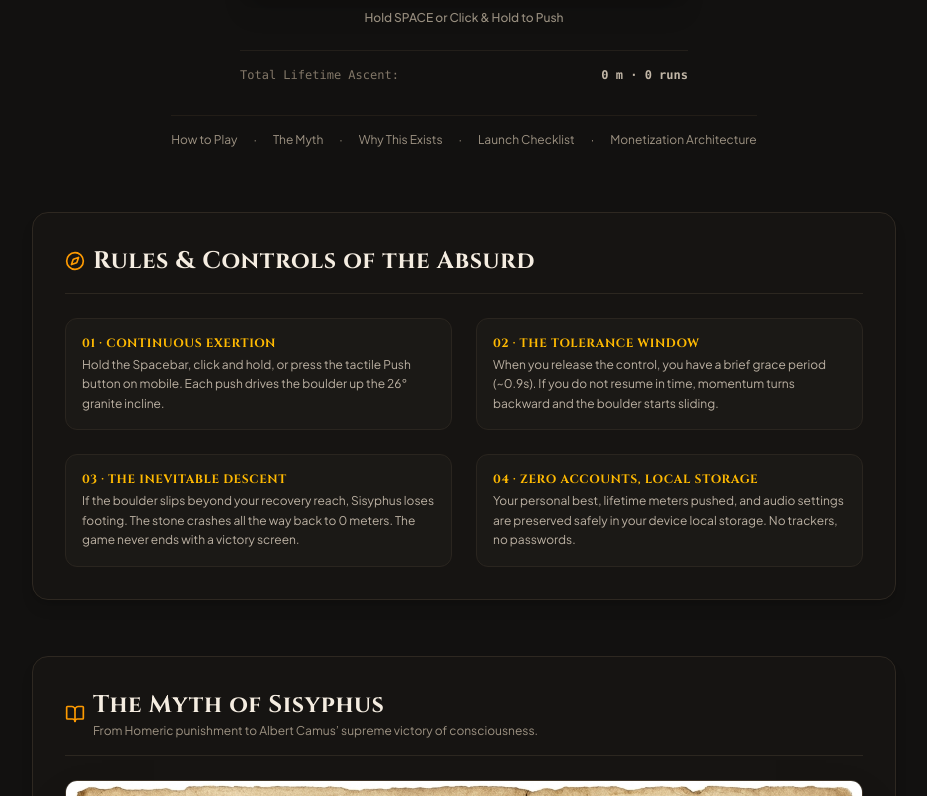
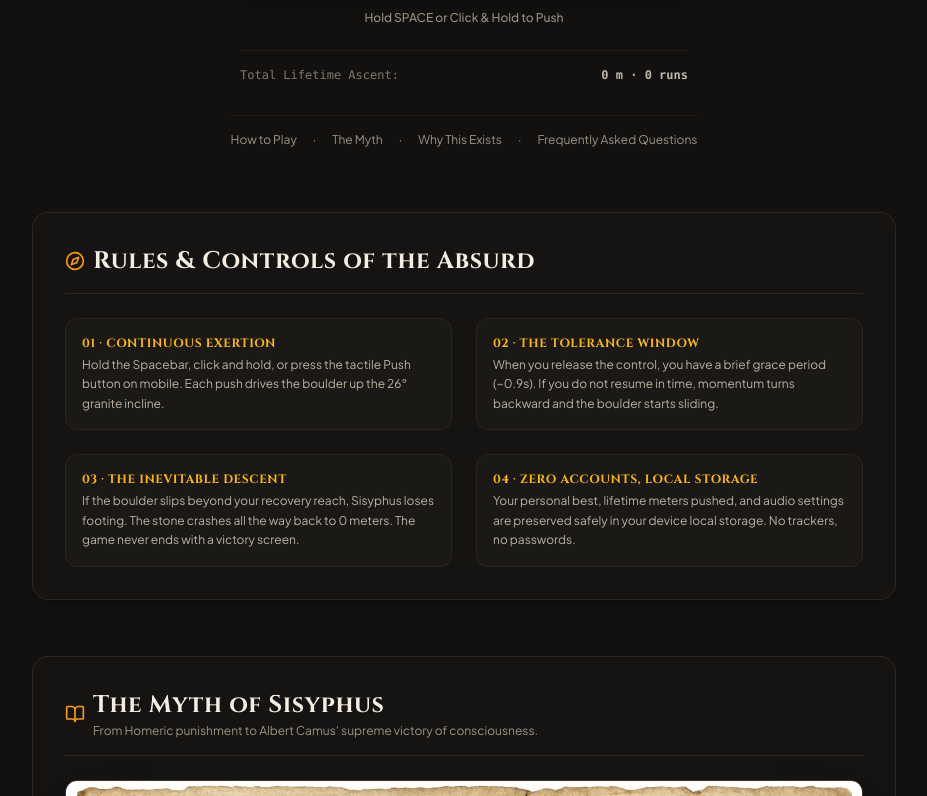
Before and after one commit to ghilas301/le-mythe, a React (Vite) app: page / in a window 1280 px wide. Shown: the part 1004-1800 px from the top of the page, without its empty margins (176-1103 px from the left). Built offline with nearby package versions, Linux system fonts and the light colour scheme.

Commit message:
refactor: simplify landing page sections
Remove unnecessary checklist and monetization sections to streamline the user experience and focus on the core narrative.

```diff
--- a/src/App.tsx
+++ b/src/App.tsx
@@ -11,8 +11,6 @@ import { SisyphusCanvas } from './components/SisyphusCanvas';
 import { GameHUD } from './components/GameHUD';
 import { GameOverModal } from './components/GameOverModal';
 import { ShareCardModal } from './components/ShareCardModal';
-import { ChecklistSection } from './components/ChecklistSection';
-import { MonetizationSection } from './components/MonetizationSection';
 import { EditorialSections } from './components/EditorialSections';
 import { DownloadModal } from './components/DownloadModal';
 import { Volume2, VolumeX, Globe, Shield, Sparkles, Download } from 'lucide-react';
@@ -427,7 +425,7 @@ export default function App() {
           </span>
         </div>
 
-        {/* Navigation jump pills for deep editorial content */}
+        {/* Navigation links for story & rules */}
         <nav aria-label="Page Sections" className="flex flex-wrap items-center justify-center gap-4 text-xs text-[#9E9383] mt-8 pt-4 border-t border-[#221D17]">
           <a href="#how-to-play" className="hover:text-amber-400 transition-colors">{t.navHowToPlay}</a>
           <span>·</span>
@@ -435,19 +433,11 @@ export default function App() {
           <span>·</span>
           <a href="#why" className="hover:text-amber-400 transition-colors">{t.navWhy}</a>
           <span>·</span>
-          <a href="#checklist" className="hover:text-amber-400 transition-colors">{t.navChecklist}</a>
-          <span>·</span>
-          <a href="#monetization" className="hover:text-amber-400 transition-colors">{t.navMonetization}</a>
+          <a href="#faq" className="hover:text-amber-400 transition-colors">{t.faqTitle}</a>
         </nav>
 
         {/* 3. Deep Editorial Sections (SEO & Philosophy) */}
         <EditorialSections t={t} />
-
-        {/* 4. Production Checklist (17 items, Section 10) */}
-        <ChecklistSection t={t} lang={lang} />
-
-        {/* 5. Monetization Strategy & Revenue Architecture (Section 5) */}
-        <MonetizationSection t={t} />
 
       </main>
 
--- a/src/components/EditorialSections.tsx
+++ b/src/components/EditorialSections.tsx
@@ -18,9 +18,7 @@ export const EditorialSections: React.FC<EditorialSectionsProps> = ({ t }) => {
 
   const faqItems = [
     { q: t.faqQ1, a: t.faqA1 },
-    { q: t.faqQ2, a: t.faqA2 },
-    { q: t.faqQ3, a: t.faqA3 },
-    { q: t.faqQ4, a: t.faqA4 }
+    { q: t.faqQ2, a: t.faqA2 }
   ];
 
   return (
```
